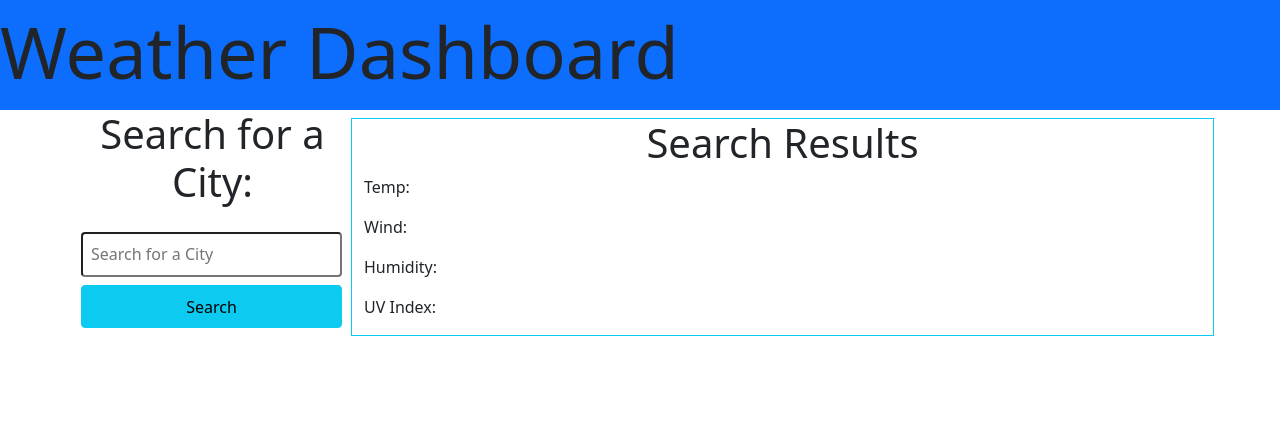
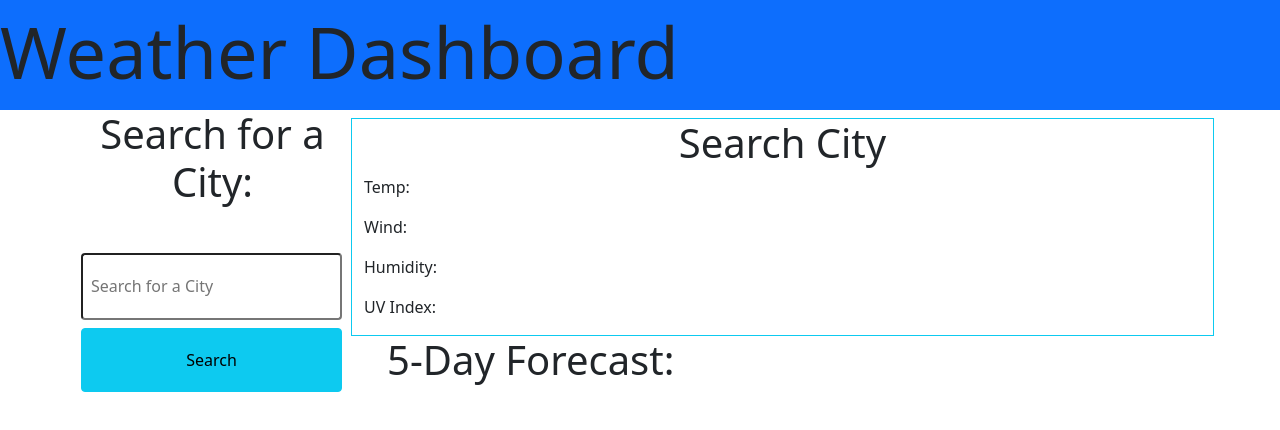
Before and after one commit to cbeatty94/Weather-Dashboard, a plain HTML site: page index.html in a window 1280 px wide. Drawn offline with nearby package versions, Linux system fonts and the light colour scheme.

Commit message:
added forecast div

```diff
--- a/index.html
+++ b/index.html
@@ -23,7 +23,7 @@
                 <div class='row'>
                     <div class='col border border-info'>
                         <div class='row'>
-                            <h4 id='searchResults' class='display-6 text-center'>Search Results</h4>
+                            <h4 id='searchCity' class='display-6 text-center'>Search City</h4>
                         </div>
                         <div class='row'>
                             <p id='Temp'>Temp:</p>
@@ -39,6 +39,15 @@
                         </div>
                     </div>
                 </div>
+                <div class='row'>
+                    <div class='forecast'>
+                        <div class='container-fluid m1-2'>
+                            <div class='row'>
+                                <p class='display-6'>5-Day Forecast:</p>
+                            </div>
+                        </div>
+                    </div>
+                </div>
             </div>
         </div>
 
```
